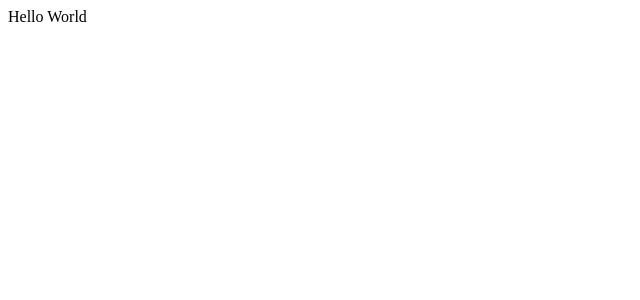
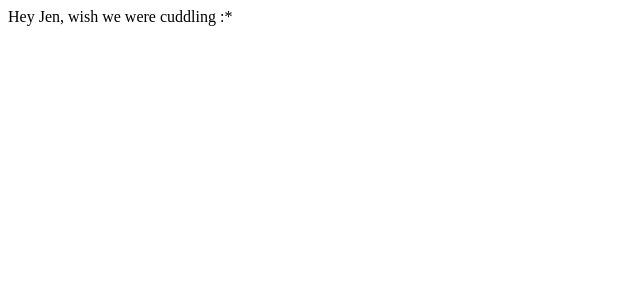
Before and after one commit to DevMan01/devhood.net, a React (Create React App) app: page / in a window 1280 px wide. Shown: the top 300 px of the page, without its empty margins (0-640 px from the left). Built offline with nearby package versions, Linux system fonts and the light colour scheme; the HTML template or start-up script is replaced by a standard one.

Commit message:
Testing changes

```diff
--- a/src/App.js
+++ b/src/App.js
@@ -2,7 +2,7 @@ import React from 'react';
 
 function App() {
   const value = 'World';
-  return <div>Hello {value}</div>;
+  return <div>Hey Jen, wish we were cuddling :*</div>;
 }
 
 export default App;
```
